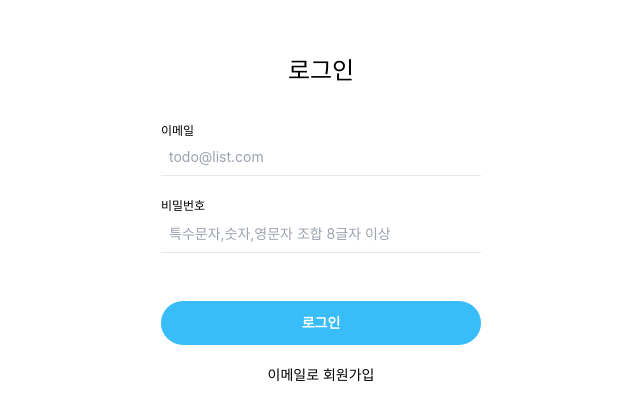
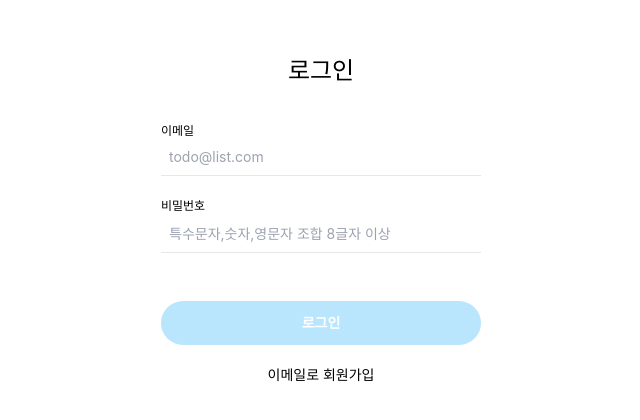
Before and after one commit to LakeOnBoarding/Tost-It, a React (Create React App) app: page /signin in a window 1280 px wide. Shown: the part 180-600 px from the top of the page, without its empty margins (319-959 px from the left). Built offline with nearby package versions, Linux system fonts and the light colour scheme.

Commit message:
[feat] login 실시간 유효성 검사 및 버튼 비활성화 설정

```diff
--- a/src/Pages/SignIn/Signin.tsx
+++ b/src/Pages/SignIn/Signin.tsx
@@ -11,8 +11,8 @@ function SignIn() {
   const {
     register,
     handleSubmit,
-    formState: { errors },
-  } = useForm<MyFormData>();
+    formState: { errors, isValid },
+  } = useForm<MyFormData>({ mode: "onChange" });
 
   const onSubmitHandler: SubmitHandler<MyFormData> = async (data) => {
     try {
@@ -74,7 +74,10 @@ function SignIn() {
         </fieldset>
         <button
           type="submit"
-          className="text-white font-bold py-2 h-11 bg-sky-400 mt-8 mb-5 rounded-full text-sm"
+          className={`text-white font-bold py-2 h-11 mt-8 mb-5 rounded-full text-sm ${
+            isValid ? "bg-sky-500" : "bg-sky-200"
+          } `}
+          disabled={!isValid}
         >
           로그인
         </button>
```
